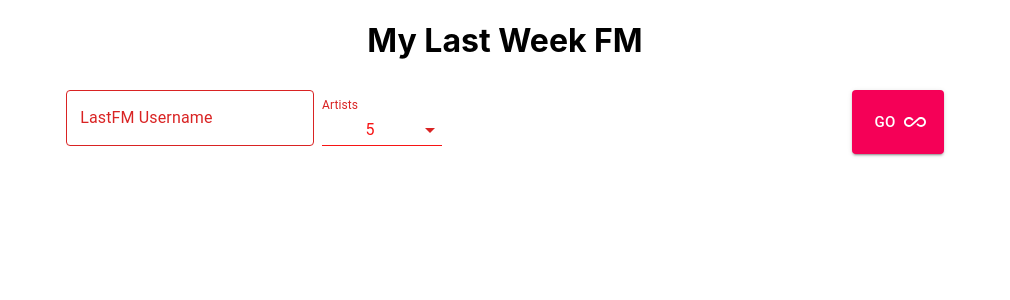
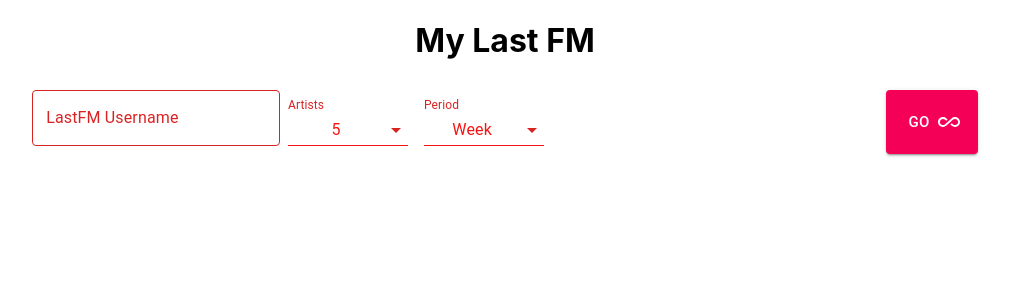
Before and after one commit to talitastravassos/my-last-fm, a React (Create React App) app: page / in a window 1280 px wide. Shown: the top 300 px of the page, without its empty margins (135-1145 px from the left). Built offline with nearby package versions, Linux system fonts and the light colour scheme.

Commit message:
added feature get data by period

```diff
--- a/package.json
+++ b/package.json
@@ -1,5 +1,5 @@
 {
-  "name": "my-last-week",
+	"name": "my-last-fm",
 	"version": "0.1.0",
 	"private": true,
 	"dependencies": {
--- a/public/index.html
+++ b/public/index.html
@@ -11,7 +11,7 @@
 		/>
 		<link rel="apple-touch-icon" href="%PUBLIC_URL%/logo192.png" />
 		<link rel="manifest" href="%PUBLIC_URL%/manifest.json" />
-		<title>My Last Week FM</title>
+		<title>My Last FM</title>
 	</head>
 	<body>
 		<noscript>You need to enable JavaScript to run this app.</noscript>
--- a/src/App.js
+++ b/src/App.js
@@ -22,21 +22,76 @@
   },
 }));
 
+const numberArtistsOptions = [
+  {
+    label: '5',
+    value: 5,
+  },
+  {
+    label: '10',
+    value: 10,
+  },
+  {
+    label: '15',
+    value: 15,
+  },
+  {
+    label: '20',
+    value: 20,
+  },
+  {
+    label: '30',
+    value: 30,
+  },
+];
+
+// 'overall', '7day', '1month', '3month', '6month', '12month'
+const periodOptions = [
+  {
+    label: 'Week',
+    value: '7day',
+  },
+  {
+    label: 'Month',
+    value: '1month',
+  },
+  {
+    label: '3 Months',
+    value: '3month',
+  },
+  {
+    label: '6 Months',
+    value: '6month',
+  },
+  {
+    label: 'Year',
+    value: '12month',
+  },
+  {
+    label: 'Overall',
+    value: 'overall',
+  },
+];
+
 function App() {
   const classes = useStyles();
   const [username, setUsername] = useState('');
-  const [numberOfArtists, setNumberOfArtists] = useState(5);
+  const [numberOfArtists, setNumberOfArtists] = useState({
+    label: '5',
+    value: 5,
+  });
 
   const {
-    action: { getUsernameData, formatMessage },
-    state: { userData, message },
+    action: { getUsernameData, formatMessage, setPeriod },
+    state: { userData, message, period },
   } = useContext(LastFMContext);
 
   useEffect(() => {
     console.log(userData);
+    // console.log(numberOfArtists)
 
     if (userData) {
-      formatMessage(numberOfArtists);
+      formatMessage(numberOfArtists.value);
     }
 
   }, [userData, formatMessage, numberOfArtists]);
@@ -48,7 +103,7 @@
 
   return (
     <div className='App'>
-      <h1>My Last Week FM</h1>
+      <h1>My Last FM</h1>
       <div>
         <form onSubmit={handleSubmit} className={classes.root}>
           <div style={{ display: 'flex' }}>
@@ -60,10 +115,22 @@
               label={'LastFM Username'}
             />
             <SelectInput
-              value={numberOfArtists}
+              value={numberOfArtists.value}
               label={'Artists'}
-              items={[5, 10, 15, 20, 30]}
-              onChange={(e) => setNumberOfArtists(e.target.value)}
+              items={numberArtistsOptions}
+              onChange={(e) => setNumberOfArtists({ ...numberOfArtists, value: e.target.value })}
+            />
+            <SelectInput
+              value={period.value}
+              label={'Period'}
+              items={periodOptions}
+              onChange={(e) => {
+                let newLabel = periodOptions.filter(item => e.target.value === item.value)
+                setPeriod({
+                  label: newLabel[0].label,
+                  value: e.target.value
+                })
+              }}
             />
           </div>
           <Button
--- a/src/components/SelectInput.js
+++ b/src/components/SelectInput.js
@@ -50,8 +50,8 @@
       >
         {items
           ? items.map((item, index) => (
-            <MenuItem value={item} key={index}>
-              {item}
+            <MenuItem value={item.value} key={index}>
+              {item.label}
             </MenuItem>
           ))
           : ''}
--- a/src/context/LastFMContext.js
+++ b/src/context/LastFMContext.js
@@ -6,16 +6,20 @@
 export default function LastFMProvider(props) {
   const [userData, setUserData] = useState();
   const [message, setMessage] = useState();
+  const [period, setPeriod] = useState({
+    label: 'Week',
+    value: '7day',
+  });
 
   const getUsernameData = async (username) => {
     try {
       const response = await api.get(
-        `?method=user.getweeklyartistchart&user=${username}&api_key=${process.env.REACT_APP_LASTFM_API_KEY}&format=json`
+        `?method=user.gettopartists&user=${username}&api_key=${process.env.REACT_APP_LASTFM_API_KEY}&format=json&period=${period.value}`
       );
-      // console.log(response)
+      console.log(response);
 
       if (response) {
-        setUserData(response.data.weeklyartistchart.artist);
+        setUserData(response.data.topartists.artist);
       }
     } catch (error) {
       setUserData(undefined);
@@ -29,7 +33,7 @@
 
   const formatMessage = (until = 5) => {
     if (userData) {
-      let message = `My Week on LastFM:${userData.map((artist, index) =>
+      let message = `My ${period.label} on LastFM:${userData.map((artist, index) =>
         index < until ? formatArtist(artist) : ''
       )}`;
 
@@ -39,14 +43,20 @@
     }
   };
 
+  // React.useEffect(() => {
+  //   console.log(period)
+  // }, [period])
+
   const value = {
     action: {
       getUsernameData,
       formatMessage,
+      setPeriod,
     },
     state: {
       userData,
       message,
+      period,
     },
   };
 
```
Lines whose indentation alone changed are shown as unchanged.
